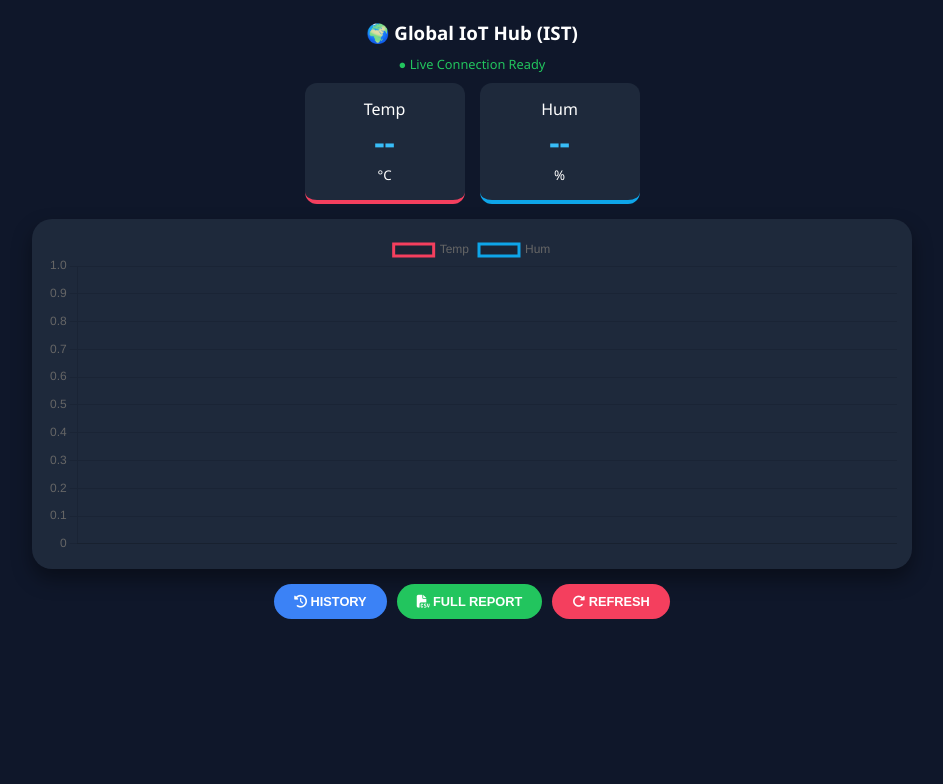
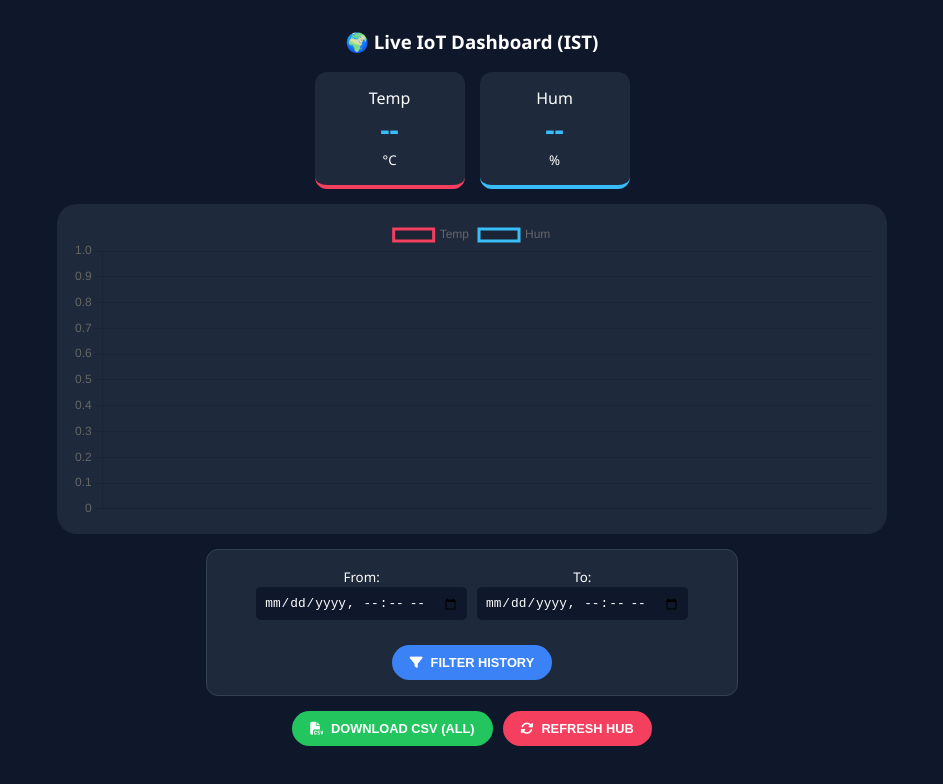
Before and after one commit to ankitgoyal9646-afk/iot-dashboard, a website: page index.html in a window 1280 px wide. Shown: the whole page, without its empty margins (168-1111 px from the left). Drawn offline with nearby package versions, Linux system fonts and the light colour scheme.

Commit message:
Update index.html

```diff
--- a/index.html
+++ b/index.html
@@ -2,123 +2,139 @@
 <html lang="en">
 <head>
     <meta charset="UTF-8">
-    <title>Ankit's Pro IoT Hub - Global</title>
+    <meta name="viewport" content="width=device-width, initial-scale=1.0">
+    <title>Ankit's Pro IoT Hub - Analytics</title>
     <script src="https://cdn.socket.io/4.7.4/socket.io.min.js"></script>
     <script src="https://cdn.jsdelivr.net/npm/chart.js"></script>
     <link rel="stylesheet" href="https://cdnjs.cloudflare.com/ajax/libs/font-awesome/6.4.0/css/all.min.css">
     <style>
-        body { font-family: 'Segoe UI', sans-serif; background: #0f172a; color: white; text-align: center; margin: 0; padding: 10px; overflow-x: hidden; }
+        body { font-family: 'Segoe UI', sans-serif; background: #0f172a; color: white; text-align: center; margin: 0; padding: 10px; }
         .stats-row { display: flex; justify-content: center; gap: 15px; margin-top: 10px; }
-        .card { background: #1e293b; padding: 15px; border-radius: 12px; width: 130px; border-bottom: 4px solid #38bdf8; }
-        .value { font-size: 2rem; font-weight: bold; color: #38bdf8; }
-        .chart-box { background: #1e293b; padding: 15px; border-radius: 20px; max-width: 850px; margin: 15px auto; height: 320px; box-shadow: 0 10px 20px rgba(0,0,0,0.4); }
-        .btn { border: none; padding: 10px 20px; border-radius: 50px; cursor: pointer; color: white; font-weight: bold; transition: 0.3s; font-size: 0.8rem; }
+        .card { background: #1e293b; padding: 15px; border-radius: 12px; width: 120px; border-bottom: 4px solid #38bdf8; }
+        .value { font-size: 1.8rem; font-weight: bold; color: #38bdf8; }
+        .chart-box { background: #1e293b; padding: 15px; border-radius: 20px; max-width: 800px; margin: 15px auto; height: 300px; }
 
-        /* Drawer Styles */
-        .side-drawer { position: fixed; top: 0; right: -420px; width: 400px; height: 100%; background: #1e293b; transition: 0.4s; z-index: 1000; display: flex; flex-direction: column; box-shadow: -10px 0 30px rgba(0,0,0,0.6); }
+        /* Filter Styles */
+        .filter-box { background: #1e293b; padding: 15px; border-radius: 12px; max-width: 500px; margin: 10px auto; display: flex; flex-wrap: wrap; gap: 10px; justify-content: center; align-items: center; border: 1px solid #334155; }
+        input[type="datetime-local"] { padding: 8px; border-radius: 5px; border: none; background: #0f172a; color: white; font-size: 0.8rem; }
+
+        .btn { border: none; padding: 10px 18px; border-radius: 50px; cursor: pointer; color: white; font-weight: bold; font-size: 0.8rem; transition: 0.3s; display: flex; align-items: center; gap: 8px; }
+
+        /* Side Drawer */
+        .side-drawer { position: fixed; top: 0; right: -420px; width: 400px; height: 100%; background: #1e293b; transition: 0.4s; z-index: 1000; display: flex; flex-direction: column; box-shadow: -10px 0 30px rgba(0,0,0,0.5); }
         .side-drawer.open { right: 0; }
-        .drawer-header { padding: 20px; border-bottom: 1px solid #334155; display: flex; justify-content: space-between; align-items: center; }
         .table-container { flex: 1; overflow-y: auto; padding: 10px 20px; }
-        .history-table { width: 100%; border-collapse: collapse; font-size: 0.9rem; color: #cbd5e1; }
-        .history-table th, .history-table td { border: 1px solid #334155; padding: 10px; text-align: center; }
-        .history-table th { background: #0f172a; color: #38bdf8; position: sticky; top: 0; }
-        .refresh-icon { color: #3b82f6; cursor: pointer; font-size: 1.5rem; transition: 0.3s; }
+        table { width: 100%; border-collapse: collapse; font-size: 0.85rem; }
+        th, td { border: 1px solid #334155; padding: 10px; text-align: center; }
+        th { background: #0f172a; color: #38bdf8; position: sticky; top: 0; }
     </style>
 </head>
 <body>
 
-    <h3 style="margin: 10px 0;">🌍 Global IoT Hub (IST)</h3>
-    <div id="status-text" style="color:#22c55e; font-size:0.8rem; margin-bottom:10px;">● Live Connection Ready</div>
+    <h3>🌍 Live IoT Dashboard (IST)</h3>
 
     <div class="stats-row">
         <div class="card" style="border-color:#f43f5e">Temp<div class="value" id="v-t">--</div><small>°C</small></div>
-        <div class="card" style="border-color:#0ea5e9">Hum<div class="value" id="v-h">--</div><small>%</small></div>
+        <div class="card" style="border-color:#38bdf8">Hum<div class="value" id="v-h">--</div><small>%</small></div>
     </div>
 
     <div class="chart-box"><canvas id="myChart"></canvas></div>
 
-    <div style="display:flex; justify-content:center; gap:10px;">
-        <button class="btn" style="background:#3b82f6" onclick="fetchHistory()"><i class="fa-solid fa-clock-rotate-left"></i> HISTORY</button>
-        <button class="btn" style="background:#22c55e" onclick="downloadFullReport()"><i class="fa-solid fa-file-csv"></i> FULL REPORT</button>
-        <button class="btn" style="background:#f43f5e" onclick="location.reload()"><i class="fa-solid fa-rotate-right"></i> REFRESH</button>
+    <div class="filter-box">
+        <div><small>From:</small><br><input type="datetime-local" id="startTime"></div>
+        <div><small>To:</small><br><input type="datetime-local" id="endTime"></div>
+        <button class="btn" style="background:#3b82f6; margin-top:15px;" onclick="fetchHistory(true)"><i class="fa-solid fa-filter"></i> FILTER HISTORY</button>
+    </div>
+
+    <div style="display:flex; justify-content:center; gap:10px; margin-top:15px;">
+        <button class="btn" style="background:#22c55e" onclick="downloadFullReport()"><i class="fa-solid fa-file-csv"></i> DOWNLOAD CSV (ALL)</button>
+        <button class="btn" style="background:#f43f5e" onclick="location.reload()"><i class="fa-solid fa-rotate"></i> REFRESH HUB</button>
     </div>
 
     <div id="historyDrawer" class="side-drawer">
-        <div class="drawer-header">
-            <h3>IST History</h3>
-            <div style="display:flex; gap:20px; align-items:center;">
-                <i class="fa-solid fa-rotate refresh-icon" onclick="fetchHistory(true)" title="Refresh History"></i>
-                <i class="fa-solid fa-circle-xmark" style="color:#f43f5e; cursor:pointer; font-size:1.6rem;" onclick="closeHistory()"></i>
-            </div>
+        <div style="padding:20px; display:flex; justify-content:space-between; align-items:center; border-bottom:1px solid #334155;">
+            <h3>IST Data Logs</h3>
+            <i class="fa-solid fa-circle-xmark" style="font-size:1.5rem; cursor:pointer; color:#f43f5e" onclick="closeHistory()"></i>
         </div>
         <div class="table-container">
-            <table class="history-table">
+            <table>
                 <thead><tr><th>Time (IST)</th><th>Temp</th><th>Hum</th></tr></thead>
                 <tbody id="historyBody"></tbody>
             </table>
         </div>
-        <div style="padding:15px;"><button class="btn" style="background:#f43f5e; width: 100%;" onclick="closeHistory()">CLOSE PANEL</button></div>
     </div>
 
     <script>
+        const RENDER_URL = "https://ankit-iot-hub.onrender.com";
+        const SCRIPT_URL = "https://script.google.com/macros/s/AKfycbyeTZdTDRnE6A1rQI2VjQUrv53T30yy5tpIEo33onG2TX20azJRpxciHQ7Js5NXVhw56w/exec";
+
+        // Chart Setup
         var labels = [], temps = [], hums = [];
-        const RENDER_URL = "https://ankit-iot-hub.onrender.com"; // AAPKA RENDER LINK
-        const SCRIPT_URL = "https://script.google.com/macros/s/AKfycbzVadvRhaBtJHUyiAfzdZIh0RotBLMPT-HsCTaBFlLUFDpx5MGvwSruHOfrZOxpgWpHAg/exec";
-
         var chart = new Chart(document.getElementById('myChart'), {
             type: 'line',
             data: { labels: [], datasets: [
                 {label:'Temp', borderColor:'#f43f5e', data:[], tension: 0.4},
-                {label:'Hum', borderColor:'#0ea5e9', data:[], tension: 0.4}
+                {label:'Hum', borderColor:'#38bdf8', data:[], tension: 0.4}
             ]},
-            options: { maintainAspectRatio: false }
+            options: { maintainAspectRatio: false, scales: { y: { beginAtZero: false } } }
         });
 
+        // Socket Connection
         const socket = io(RENDER_URL, { transports: ['websocket', 'polling'] });
-
         socket.on("iot_update", (data) => {
             const time = new Date().toLocaleTimeString('en-IN', { hour12: false });
             document.getElementById('v-t').innerText = parseFloat(data.temp).toFixed(1);
             document.getElementById('v-h').innerText = parseFloat(data.hum).toFixed(1);
+
             labels.push(time); temps.push(data.temp); hums.push(data.hum);
-            if(labels.length > 20) { labels.shift(); temps.shift(); hums.shift(); }
+            if(labels.length > 15) { labels.shift(); temps.shift(); hums.shift(); }
             chart.data.labels = labels; chart.data.datasets[0].data = temps; chart.data.datasets[1].data = hums;
             chart.update('none');
         });
 
-        async function fetchHistory(isRef = false) {
+        // Optimized History Fetch
+        async function fetchHistory(isFilter = false) {
             const body = document.getElementById('historyBody');
             document.getElementById('historyDrawer').classList.add('open');
-            if(!isRef) body.innerHTML = "<tr><td colspan='3'>Syncing...</td></tr>";
+            body.innerHTML = "<tr><td colspan='3'>⌛ Fetching Data...</td></tr>";
+
+            let fetchUrl = SCRIPT_URL;
+            if(isFilter) {
+                const start = document.getElementById('startTime').value;
+                const end = document.getElementById('endTime').value;
+                if(!start || !end) { alert("Please select both dates"); return; }
+                fetchUrl += `?start=${start}&end=${end}`;
+            }
+
             try {
-                let res = await fetch(SCRIPT_URL + "?nocache=" + new Date().getTime());
-                let data = await res.json();
+                const res = await fetch(fetchUrl);
+                const data = await res.json();
                 body.innerHTML = "";
+                if(data.length === 0) body.innerHTML = "<tr><td colspan='3'>No Data Found</td></tr>";
+
                 data.reverse().forEach(r => {
-                    let t = r.time;
-                    if(t.includes('T')) t = new Date(t).toLocaleTimeString('en-IN', { hour12: false, timeZone: 'Asia/Kolkata' });
-                    body.innerHTML += `<tr><td>${t}</td><td>${parseFloat(r.temp).toFixed(1)}</td><td>${parseFloat(r.hum).toFixed(1)}</td></tr>`;
+                    let t = new Date(r.time).toLocaleString('en-IN', { timeZone: 'Asia/Kolkata', hour12:false });
+                    body.innerHTML += `<tr><td>${t}</td><td>${parseFloat(r.temp).toFixed(1)}°C</td><td>${parseFloat(r.hum).toFixed(1)}%</td></tr>`;
                 });
-            } catch(e) { body.innerHTML = "<tr><td colspan='3'>Error</td></tr>"; }
+            } catch(e) { body.innerHTML = "<tr><td colspan='3' style='color:red'>Fetch Error!</td></tr>"; }
         }
 
         async function downloadFullReport() {
-            const status = document.getElementById('status-text');
-            status.innerText = "⏳ Fetching full report...";
+            alert("Fetching all 3600+ rows... Please wait.");
             try {
-                let res = await fetch(SCRIPT_URL + "?nocache=" + new Date().getTime());
-                let data = await res.json();
-                var csv = 'Time (IST),Temp,Hum\n';
+                const res = await fetch(SCRIPT_URL + "?mode=all");
+                const data = await res.json();
+                let csv = "\ufeffTime (IST),Temperature (C),Humidity (%)\n";
                 data.forEach(r => {
-                    let t = r.time;
-                    if(t.includes('T')) t = new Date(t).toLocaleTimeString('en-IN', { hour12: false, timeZone: 'Asia/Kolkata' });
-                    csv += `${t},${r.temp},${r.hum}\n`;
+                    let t = new Date(r.time).toLocaleString('en-IN', { timeZone: 'Asia/Kolkata' });
+                    csv += `"${t}",${r.temp},${r.hum}\n`;
                 });
-                var a = document.createElement('a'); a.href=URL.createObjectURL(new Blob(['\ufeff'+csv]));
-                a.download = `Full_Report.csv`; a.click();
-                status.innerText = "✅ Downloaded!";
-            } catch(e) { status.innerText = "❌ Failed"; }
-            setTimeout(() => { status.innerText = "● Live Connection Ready"; }, 3000);
+                const blob = new Blob([csv], { type: 'text/csv;charset=utf-8;' });
+                const link = document.createElement("a");
+                link.href = URL.createObjectURL(blob);
+                link.download = `IoT_Full_Report_${new Date().toLocaleDateString()}.csv`;
+                link.click();
+            } catch(e) { alert("Download failed. Check internet."); }
         }
 
         function closeHistory() { document.getElementById('historyDrawer').classList.remove('open'); }
```
